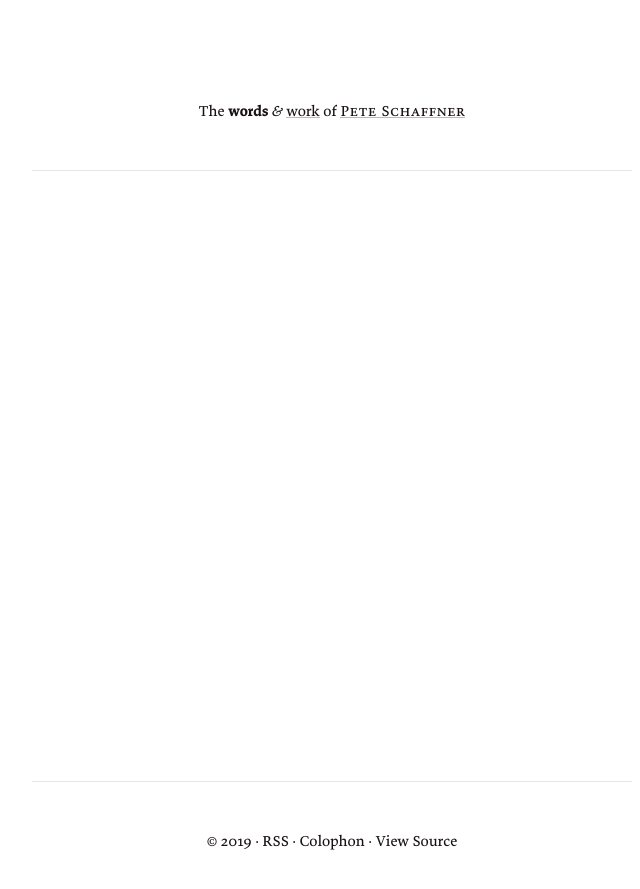
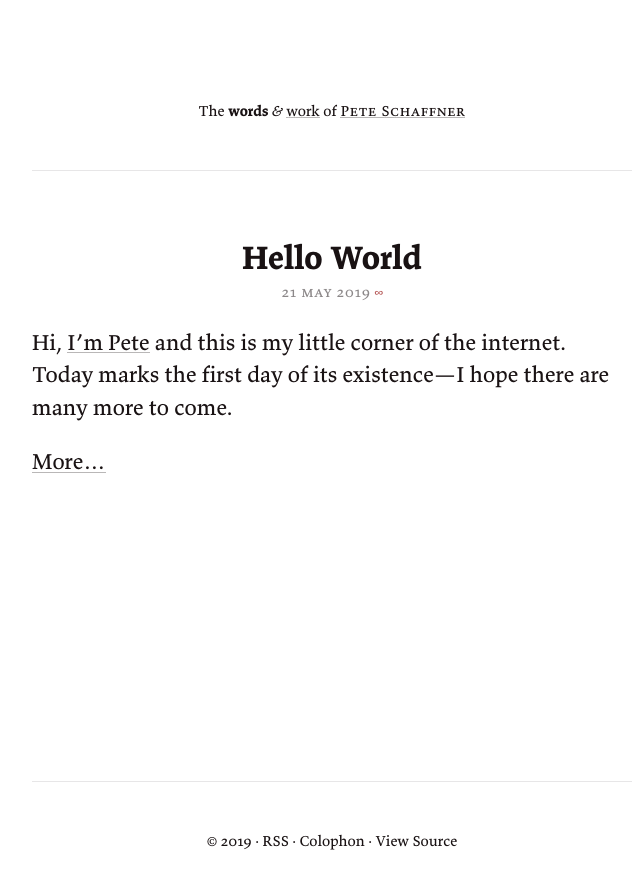
Before and after one commit to upmusings/upshift, a Jekyll site: the page built from words/index.html, in a window 1280 px wide. Shown: the top 889 px of the page, without its empty margins (308-948 px from the left). Built offline with Jekyll 4.4.1, drawn with Linux system fonts in a browser that asks for light colours; some of the changed lines change nothing that is shown.

Commit message:
First post

```diff
--- a/words/_drafts/hello-world.md
+++ b/words/_posts/2019-05-21-hello-world.md
@@ -1,5 +1,6 @@
 ---
 title: Hello World
+date: 2019-05-21 22:35:21 +0200
 ---
 
 Hi, [I'm Pete](/) and this is my little corner of the internet. Today marks the first day of its existence—I hope there are many more to come.
@@ -16,6 +17,3 @@ And on the subject of writing, [Tim Smith has three rules](https://brightpixels.
   3. I will write because it’s fun and has a personal archival purpose, not because I want recognition or validation
 
 Other than to write, there is a second reason this site exists: it is a creative outlet for me. I love to tweak its design, tech, you-name-it. If you are curious about how it is designed and/or made, check out the [colophon](/colophon).
-
-xoxo,
-Pete
```
